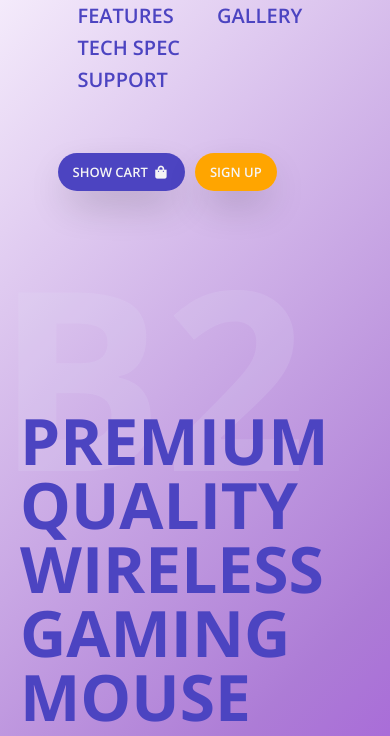
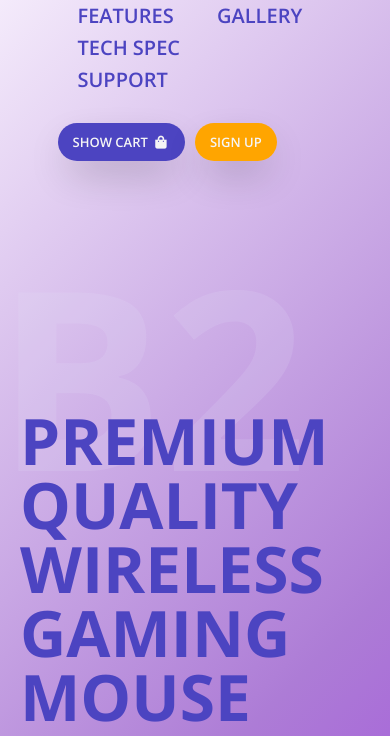
Before and after one commit to markify/deluxe-products, a plain HTML site: page index.html in a window 390 px wide. Shown: the part 108-844 px from the top of the page. Drawn offline with nearby package versions, Linux system fonts and the light colour scheme.

Commit message:
simple responsive css update

```diff
--- a/css/main.css
+++ b/css/main.css
@@ -31,7 +31,7 @@
 @media only screen and (max-width: 1077px) {
   #top-premium header .fluid-container .header-buttons {
     position: relative;
-    top: 70px;
+    top: 40px;
     float: left;
     width: 100%;
   }
```
